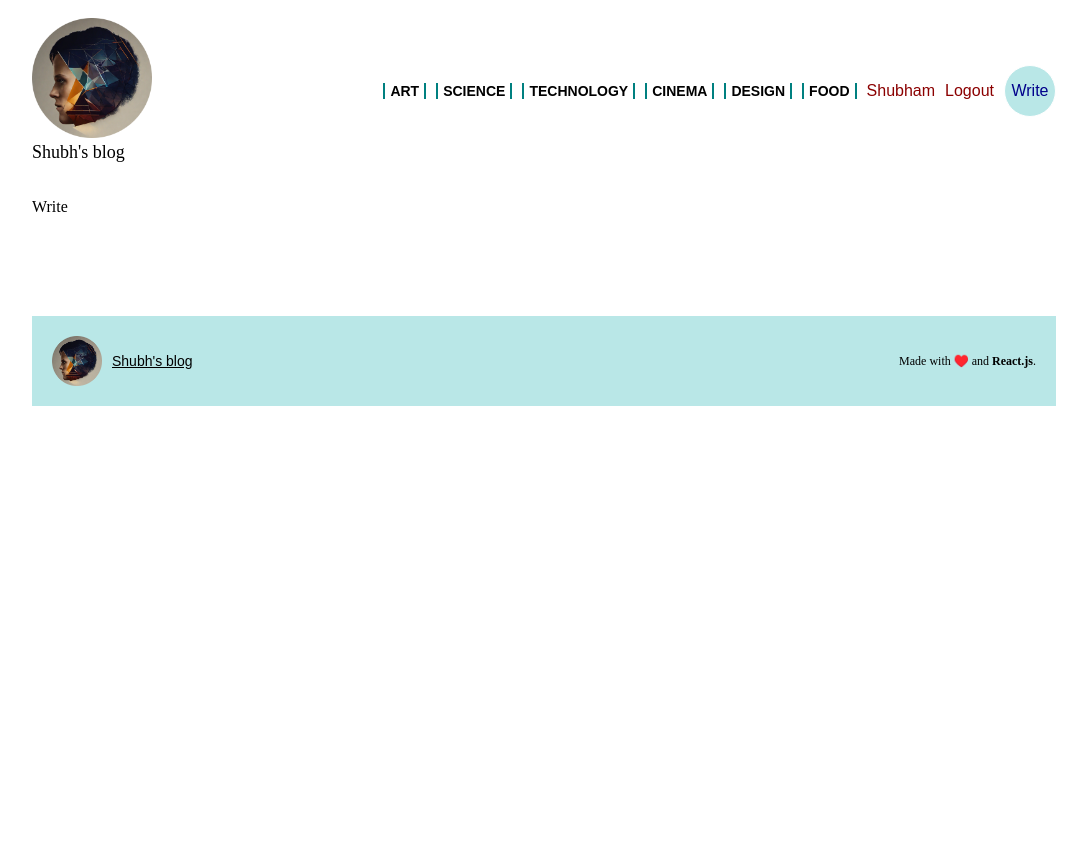
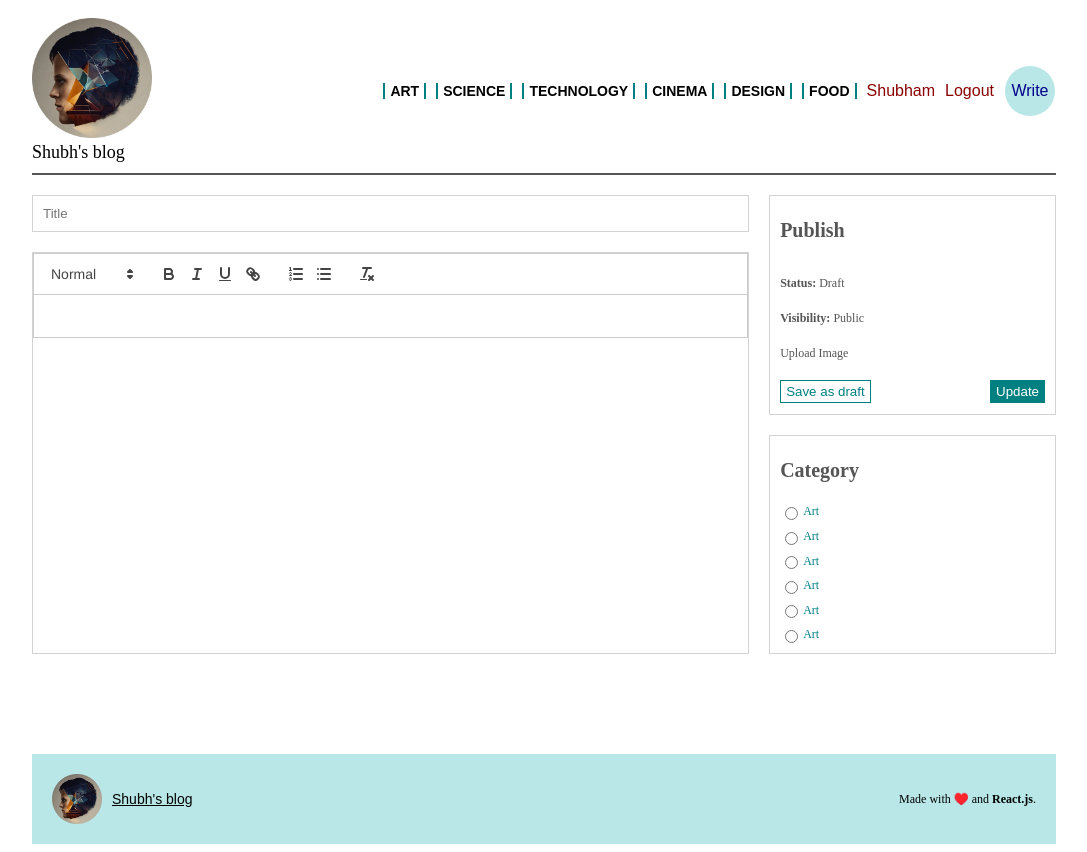
Before and after one commit to Shubham-S-Lahase/Blog-React-Node-Express-MySql-client, a React (Create React App) app: page /write in a window 1280 px wide. Shown: the whole page, without its empty margins (96-1183 px from the left). Before the commit the page ends 800 px from the top, so only its background shows below. Built offline with nearby package versions, Linux system fonts and the light colour scheme; a web font is replaced by a local one.

Commit message:
write page done, frontend part mostly completed

```diff
--- a/package.json
+++ b/package.json
@@ -8,6 +8,7 @@
     "@testing-library/user-event": "^13.5.0",
     "react": "^18.2.0",
     "react-dom": "^18.2.0",
+    "react-quill": "^2.0.0",
     "react-router-dom": "^6.14.2",
     "react-scripts": "5.0.1",
     "sass": "^1.64.1",
--- a/src/pages/Write.jsx
+++ b/src/pages/Write.jsx
@@ -1,9 +1,63 @@
-import React from 'react'
+import React, { useState } from "react";
+import ReactQuill from "react-quill";
+import "react-quill/dist/quill.snow.css";
 
 const Write = () => {
+  const [value, setValue] = useState("");
   return (
-    <div>Write</div>
-  )
-}
+    <div className="add">
+      <div className="content">
+        <input type="text" placeholder="Title" />
+        <div className="editorContainer">
+          <ReactQuill theme="snow" value={value} onChange={setValue} />
+        </div>
+      </div>
+      <div className="menu">
+        <div className="item">
+          <h1>Publish</h1>
+          <span>
+            <b>Status: </b> Draft
+          </span>
+          <span>
+            <b>Visibility: </b> Public
+          </span>
+          <input style={{ display: "none" }} type="file" id="file" />
+          <label htmlFor="file" id="upload">Upload Image</label>
+          <div className="buttons">
+            <button>Save as draft</button>
+            <button>Update</button>
+          </div>
+        </div>
+        <div className="item">
+          <h1>Category</h1>
+          <div className="cat">
+            <input type="radio" name="cat" value="art" id="art" />
+            <label htmlFor="art">Art</label>
+          </div>
+          <div className="cat">
+            <input type="radio" name="cat" value="art" id="art" />
+            <label htmlFor="art">Art</label>
+          </div>
+          <div className="cat">
+            <input type="radio" name="cat" value="art" id="art" />
+            <label htmlFor="art">Art</label>
+          </div>
+          <div className="cat">
+            <input type="radio" name="cat" value="art" id="art" />
+            <label htmlFor="art">Art</label>
+          </div>
+          <div className="cat">
+            <input type="radio" name="cat" value="art" id="art" />
+            <label htmlFor="art">Art</label>
+          </div>
+          <div className="cat">
+            <input type="radio" name="cat" value="art" id="art" />
+            <label htmlFor="art">Art</label>
+          </div>
+        </div>
+      </div>
+    </div>
+  );
+};
 
-export default Write
+export default Write;
--- a/src/style.scss
+++ b/src/style.scss
@@ -70,7 +70,8 @@
         display: flex;
         align-items: center;
         justify-content: space-between;
-        margin-bottom: 25px;
+        margin-bottom: 10px;
+        border-bottom: #555 solid 2px;
         .logo {
           display: flex;
           flex-direction: column;
@@ -348,5 +349,94 @@
       }
     }
 
+    .add {
+      margin-top: 20px;
+      display: flex;
+      gap: 20px;
+
+      .content {
+        flex: 5;
+        display: flex;
+        flex-direction: column;
+        gap: 20px;
+
+        input {
+          padding: 10px;
+          border: 1px solid lightgray;
+        }
+
+        .editorContainer {
+          height: 400px;
+          overflow: scroll;
+          border: 1px solid lightgray;
+
+          .editor {
+            height: 100%;
+            border: none;
+          }
+        }
+      }
+
+      .menu {
+        flex: 2;
+        display: flex;
+        flex-direction: column;
+        gap: 20px;
+
+        .item {
+          border: 1px solid lightgray;
+          padding: 10px;
+          flex:1;
+          display: flex;
+          flex-direction: column;
+          justify-content: space-between;
+          font-size: 12px;
+          color: #555;
+
+          #upload{
+            &:hover{
+              cursor: pointer;
+            }
+          }
+
+          h1{
+            font-size: 20px;
+          }
+
+          .file{
+            text-decoration: underline;
+            cursor: pointer;
+          }
+
+          .buttons{
+            display: flex;
+            justify-content: space-between;
+
+            :first-child{
+              cursor: pointer;
+              color: teal;
+              background-color: white;
+              border: 1px solid teal;
+              padding: 3px 5px;
+            }
+            :last-child{
+              cursor: pointer;
+              color: white;
+              background-color: teal;
+              border: 1px solid teal;
+              padding: 3px 5px;
+            }
+          }
+
+          .cat{
+            display: flex;
+            align-items: center;
+            gap: 2px;
+            color: teal;
+          }
+        }
+      }
+    }
+
   }
 }
```
Also changed, not shown: 1 other file (tests, documents, lock files or other folders).
